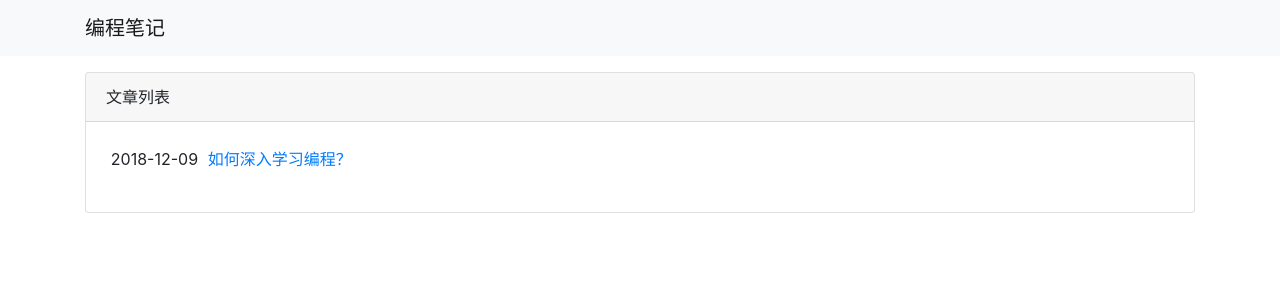
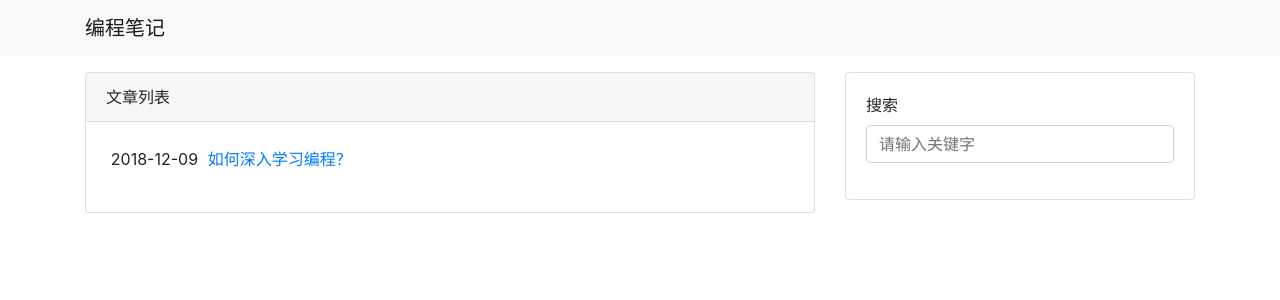
Before and after one commit to ljliuX/ljliux.github.io, a Jekyll site: the page built from index.html, in a window 1280 px wide. Shown: the top 300 px of the page. Built offline with Jekyll 4.4.1, drawn with Linux system fonts in a browser that asks for light colours; comment, search, counter and statistics services are not loaded.

Commit message:
Add search function

```diff
--- /dev/null
+++ b/_includes/search.html
@@ -0,0 +1,15 @@
+<div class="form-group">
+    <label for="searchInput">搜索</label>
+    <input id="searchInput" type="text" class="form-control" placeholder="请输入关键字">
+</div>
+<ul id="searchResult" class="list-group list-group-flush"></ul>
+
+<script src="https://cdn.bootcss.com/simple-jekyll-search/1.7.1/simple-jekyll-search.js"></script>
+<script>
+    SimpleJekyllSearch({
+        searchInput: document.getElementById('searchInput'),
+        resultsContainer: document.getElementById('searchResult'),
+        json: '/search.json',
+        searchResultTemplate: '<li class="list-group-item"><a href="{url}">{title}</a></li>'
+    })
+</script>
--- a/_layouts/home.html
+++ b/_layouts/home.html
@@ -1,7 +1,10 @@
 ---
 layout: default
 ---
-<div class="card mt-3">
+<div class="row mt-3">
+
+    <div class="col-8">
+        <div class="card">
             <div class="card-header">文章列表</div>
             <div class="card-body">
                 <table class="table table-borderless table-sm table-responsive">
@@ -16,3 +19,13 @@ layout: default
                 </table>
             </div>
         </div>
+    </div>
+
+    <div class="col-4">
+        <div class="card">
+            <div class="card-body">
+                {% include search.html %}
+            </div>
+        </div>
+    </div>
+</div>
```
Also changed, not shown: search.txt (added, +15 -0 lines). Lines whose indentation alone changed are shown as unchanged.
